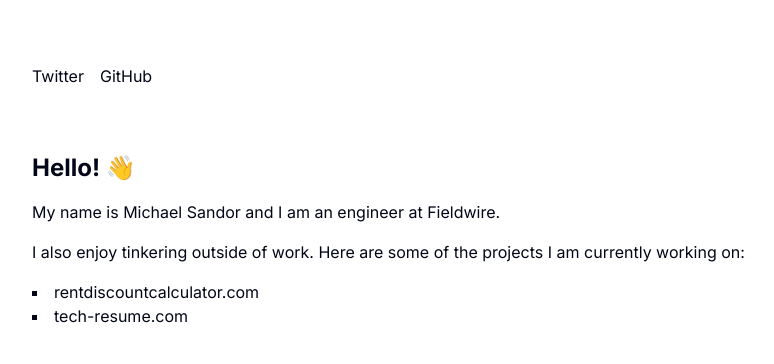
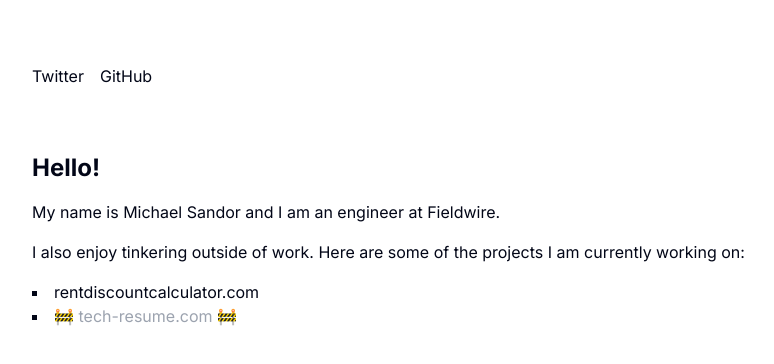
Before and after one commit to MichaelSandor/michaelnsandor, a Next.js app: page / in a window 1280 px wide. Shown: the top 364 px of the page, without its empty margins (32-806 px from the left). Built offline with nearby package versions, Linux system fonts and the light colour scheme.

Commit message:
Update tech-resume.com link to indicate that it is under construction.

```diff
--- a/src/app/page.tsx
+++ b/src/app/page.tsx
@@ -3,7 +3,7 @@ import { ExternalLink } from "@/components";
 export default function Home() {
   return (
     <div className="flex flex-col gap-4">
-      <h1 className="text-2xl font-bold">Hello! 👋</h1>
+      <h1 className="text-2xl font-bold">Hello!</h1>
       <p>
         My name is Michael Sandor and I am an engineer at{" "}
         <ExternalLink href="https://www.fieldwire.com/">Fieldwire</ExternalLink>
@@ -20,9 +20,7 @@ export default function Home() {
           </ExternalLink>
         </li>
         <li>
-          <ExternalLink href="https://www.tech-resume.com/">
-            tech-resume.com
-          </ExternalLink>
+          🚧 <span className="text-gray-400">tech-resume.com</span> 🚧
         </li>
       </ul>
     </div>
```
